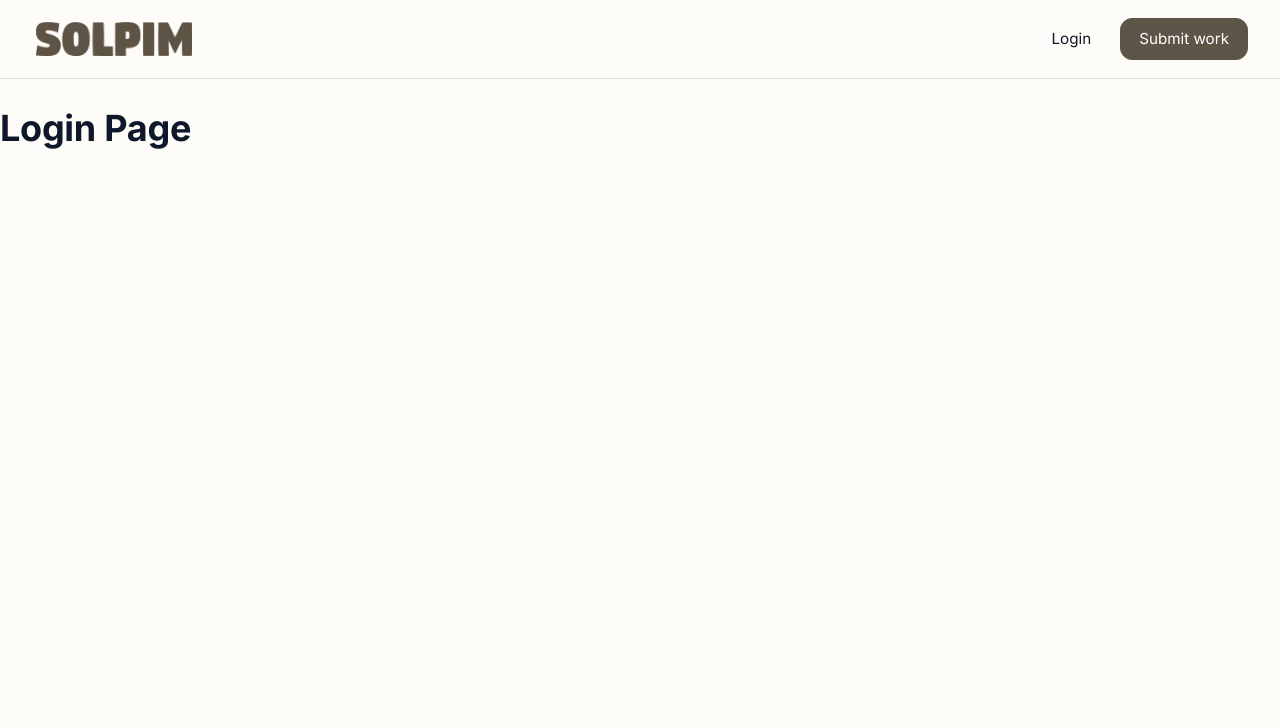
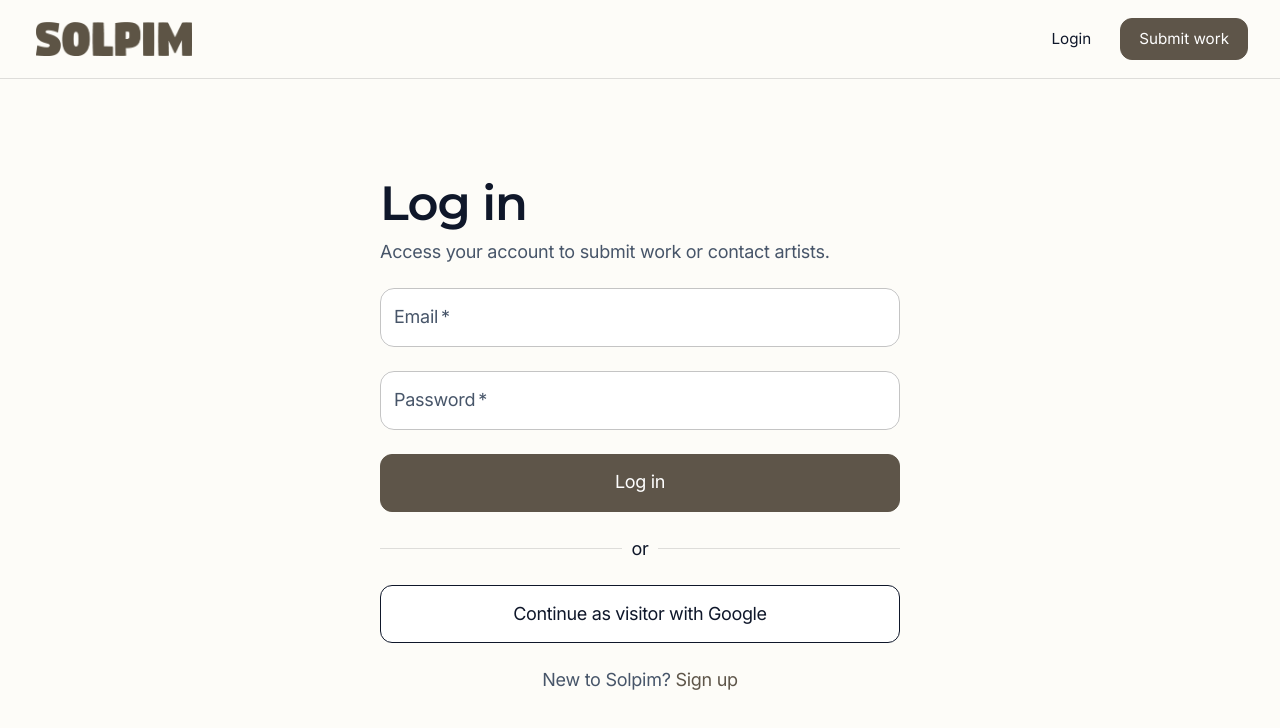
Before and after one commit to jsolbin/solpim, a React (Vite) app: page /login in a window 1280 px wide. Shown: the top 728 px of the page. Built offline with nearby package versions, Linux system fonts and the light colour scheme; no server answers.

Commit message:
feat: Implement email, verfication, and Google visitor login

```diff
--- a/src/firebase/auth.ts
+++ b/src/firebase/auth.ts
@@ -1,10 +1,13 @@
 import {
+  GoogleAuthProvider,
   createUserWithEmailAndPassword,
   sendEmailVerification,
+  signInWithEmailAndPassword,
+  signInWithPopup,
   signOut,
   updateProfile,
 } from 'firebase/auth'
-import { doc, serverTimestamp, setDoc } from 'firebase/firestore'
+import { doc, getDoc, serverTimestamp, setDoc } from 'firebase/firestore'
 
 import { DEFAULT_PROFILE_IMAGE_URL } from '@/constants/profileIcons'
 import { auth, db } from '@/firebase/config'
@@ -27,6 +30,11 @@ export interface VisitorSignUpInput {
   emailVerificationRedirectUrl: string
 }
 
+export interface LoginInput {
+  email: string
+  password: string
+}
+
 export interface UpdateUserProfileInput {
   name: string
   profileImageUrl?: string
@@ -34,6 +42,7 @@ export interface UpdateUserProfileInput {
 
 export const AUTH_PROFILE_UPDATED_EVENT = 'auth-profile-updated'
 export const AUTH_SESSION_UPDATED_EVENT = 'auth-session-updated'
+export const EMAIL_NOT_VERIFIED_ERROR = 'email-not-verified'
 
 export async function signUpStudentWithEmail({
   department,
@@ -109,6 +118,70 @@ export async function signUpVisitorWithEmail({
   return user
 }
 
+export async function loginWithEmail({ email, password }: LoginInput) {
+  const { user } = await signInWithEmailAndPassword(auth, email, password)
+  const userSnapshot = await getDoc(doc(db, 'users', user.uid))
+  const userRole = userSnapshot.data()?.role
+
+  if (
+    (userRole === 'student' || userRole === 'visitor') &&
+    !user.emailVerified
+  ) {
+    await signOut(auth)
+    window.dispatchEvent(new Event(AUTH_SESSION_UPDATED_EVENT))
+    throw new Error(EMAIL_NOT_VERIFIED_ERROR)
+  }
+
+  return user
+}
+
+export async function resendVerificationEmail({ email, password }: LoginInput) {
+  const { user } = await signInWithEmailAndPassword(auth, email, password)
+  const userSnapshot = await getDoc(doc(db, 'users', user.uid))
+  const userRole = userSnapshot.data()?.role
+
+  if (userRole !== 'student' && userRole !== 'visitor') {
+    await signOut(auth)
+    window.dispatchEvent(new Event(AUTH_SESSION_UPDATED_EVENT))
+    throw new Error('verification-email-password-only')
+  }
+
+  if (user.emailVerified) {
+    await signOut(auth)
+    window.dispatchEvent(new Event(AUTH_SESSION_UPDATED_EVENT))
+    throw new Error('email-already-verified')
+  }
+
+  await sendEmailVerification(user, {
+    url: `${window.location.origin}/login`,
+  })
+  await signOut(auth)
+  window.dispatchEvent(new Event(AUTH_SESSION_UPDATED_EVENT))
+}
+
+export async function loginVisitorWithGoogle() {
+  const provider = new GoogleAuthProvider()
+  const { user } = await signInWithPopup(auth, provider)
+  const userRef = doc(db, 'users', user.uid)
+  const userSnapshot = await getDoc(userRef)
+
+  if (!userSnapshot.exists()) {
+    const userProfile: VisitorProfile = {
+      uid: user.uid,
+      email: user.email ?? '',
+      name: user.displayName ?? 'Visitor',
+      profileImageUrl: user.photoURL ?? DEFAULT_PROFILE_IMAGE_URL,
+      role: 'visitor',
+      createdAt: serverTimestamp(),
+      updatedAt: serverTimestamp(),
+    }
+
+    await setDoc(userRef, userProfile)
+  }
+
+  return user
+}
+
 export async function logout() {
   await signOut(auth)
   window.dispatchEvent(new Event(AUTH_SESSION_UPDATED_EVENT))
--- a/src/pages/LoginPage/index.tsx
+++ b/src/pages/LoginPage/index.tsx
@@ -1,8 +1,261 @@
+import { useState } from 'react'
+import type { FormEvent } from 'react'
+import { Link as RouterLink, useLocation, useNavigate } from 'react-router-dom'
+
+import Alert from '@mui/material/Alert'
+import Box from '@mui/material/Box'
+import Divider from '@mui/material/Divider'
+import Link from '@mui/material/Link'
+import Snackbar from '@mui/material/Snackbar'
+import Stack from '@mui/material/Stack'
+import TextField from '@mui/material/TextField'
+import Typography from '@mui/material/Typography'
+import { FirebaseError } from 'firebase/app'
+
+import Button from '@/components/Button'
+import {
+  EMAIL_NOT_VERIFIED_ERROR,
+  loginVisitorWithGoogle,
+  loginWithEmail,
+  resendVerificationEmail,
+} from '@/firebase/auth'
+
+const pageSx = {
+  minHeight: 'calc(100vh - 91px)',
+  display: 'flex',
+  alignItems: 'center',
+  justifyContent: 'center',
+  px: 3,
+  py: { xs: 5, md: 7 },
+}
+
+const formSx = {
+  width: '100%',
+  maxWidth: 520,
+}
+
+const fieldSx = {
+  '& .MuiOutlinedInput-root': {
+    backgroundColor: 'background.paper',
+  },
+}
+
+function getLoginErrorMessage(error: unknown) {
+  if (error instanceof FirebaseError) {
+    switch (error.code) {
+      case 'auth/invalid-email':
+        return 'Email: enter a valid email address.'
+      case 'auth/missing-password':
+        return 'Password: enter your password.'
+      case 'auth/invalid-credential':
+        return 'Email or password is incorrect.'
+      case 'auth/popup-closed-by-user':
+        return 'Google sign in was closed before it finished.'
+      case 'auth/popup-blocked':
+        return 'Google sign in popup was blocked by the browser.'
+      case 'auth/account-exists-with-different-credential':
+        return 'This email is already registered with another sign in method.'
+      case 'auth/operation-not-allowed':
+        return 'Firebase Auth: this sign in method is not enabled.'
+      case 'auth/network-request-failed':
+        return 'Network: check your internet connection and try again.'
+      case 'auth/too-many-requests':
+        return 'Too many attempts. Wait a few minutes before trying again.'
+      case 'permission-denied':
+        return 'Firestore: permission denied while saving your visitor profile.'
+      default:
+        return `${error.code}: ${error.message}`
+    }
+  }
+
+  if (error instanceof Error && error.message === EMAIL_NOT_VERIFIED_ERROR) {
+    return 'Email verification required. Verify your email before logging in.'
+  }
+
+  if (
+    error instanceof Error &&
+    error.message === 'verification-email-password-only'
+  ) {
+    return 'Verification email can only be resent for email/password accounts.'
+  }
+
+  if (error instanceof Error && error.message === 'email-already-verified') {
+    return 'This email is already verified. Log in to continue.'
+  }
+
+  return 'Unable to log in. Please try again.'
+}
+
 function LoginPage() {
+  const navigate = useNavigate()
+  const location = useLocation()
+  const locationState = location.state as { message?: string } | null
+  const [email, setEmail] = useState('')
+  const [password, setPassword] = useState('')
+  const [errorMessage, setErrorMessage] = useState('')
+  const [notificationMessage, setNotificationMessage] = useState(
+    locationState?.message ?? ''
+  )
+  const [isSubmitting, setIsSubmitting] = useState(false)
+  const [isGoogleSubmitting, setIsGoogleSubmitting] = useState(false)
+  const [showResendVerification, setShowResendVerification] = useState(false)
+  const [isResendingVerification, setIsResendingVerification] = useState(false)
+
+  const handleSubmit = async (event: FormEvent<HTMLFormElement>) => {
+    event.preventDefault()
+    setErrorMessage('')
+    setShowResendVerification(false)
+    setIsSubmitting(true)
+
+    try {
+      await loginWithEmail({
+        email: email.trim(),
+        password,
+      })
+
+      navigate('/gallery')
+    } catch (error) {
+      setErrorMessage(getLoginErrorMessage(error))
+      setShowResendVerification(
+        error instanceof Error && error.message === EMAIL_NOT_VERIFIED_ERROR
+      )
+    } finally {
+      setIsSubmitting(false)
+    }
+  }
+
+  const handleResendVerificationEmail = async () => {
+    setErrorMessage('')
+    setIsResendingVerification(true)
+
+    try {
+      await resendVerificationEmail({
+        email: email.trim(),
+        password,
+      })
+
+      setShowResendVerification(false)
+      setNotificationMessage(
+        'We sent a new verification email. Use the latest email link to verify your account.'
+      )
+    } catch (error) {
+      setErrorMessage(getLoginErrorMessage(error))
+    } finally {
+      setIsResendingVerification(false)
+    }
+  }
+
+  const handleGoogleLogin = async () => {
+    setErrorMessage('')
+    setIsGoogleSubmitting(true)
+
+    try {
+      await loginVisitorWithGoogle()
+      navigate('/gallery')
+    } catch (error) {
+      setErrorMessage(getLoginErrorMessage(error))
+    } finally {
+      setIsGoogleSubmitting(false)
+    }
+  }
+
   return (
-    <div>
-      <h1>Login Page</h1>
-    </div>
+    <>
+      <Box component="main" sx={pageSx}>
+        <Stack component="form" onSubmit={handleSubmit} spacing={3} sx={formSx}>
+          <Box>
+            <Typography variant="h3">Log in</Typography>
+            <Typography color="text.secondary" sx={{ mt: 1 }} variant="body1">
+              Access your account to submit work or contact artists.
+            </Typography>
+          </Box>
+
+          {errorMessage ? <Alert severity="error">{errorMessage}</Alert> : null}
+          {showResendVerification ? (
+            <Button
+              disabled={
+                isSubmitting || isGoogleSubmitting || isResendingVerification
+              }
+              fullWidth
+              onClick={handleResendVerificationEmail}
+              type="button"
+              variant="white"
+            >
+              {isResendingVerification
+                ? 'Sending email...'
+                : 'Resend verification email'}
+            </Button>
+          ) : null}
+
+          <TextField
+            autoComplete="email"
+            label="Email"
+            onChange={(event) => setEmail(event.target.value)}
+            required
+            sx={fieldSx}
+            type="email"
+            value={email}
+          />
+
+          <TextField
+            autoComplete="current-password"
+            label="Password"
+            onChange={(event) => setPassword(event.target.value)}
+            required
+            sx={fieldSx}
+            type="password"
+            value={password}
+          />
+
+          <Button
+            disabled={
+              isSubmitting || isGoogleSubmitting || isResendingVerification
+            }
+            fullWidth
+            type="submit"
+          >
+            {isSubmitting ? 'Logging in...' : 'Log in'}
+          </Button>
+
+          <Divider>or</Divider>
+
+          <Button
+            disabled={
+              isSubmitting || isGoogleSubmitting || isResendingVerification
+            }
+            fullWidth
+            onClick={handleGoogleLogin}
+            type="button"
+            variant="white"
+          >
+            {isGoogleSubmitting
+              ? 'Connecting to Google...'
+              : 'Continue as visitor with Google'}
+          </Button>
+
+          <Typography color="text.secondary" textAlign="center" variant="body1">
+            New to Solpim?{' '}
+            <Link component={RouterLink} to="/signup" underline="hover">
+              Sign up
+            </Link>
+          </Typography>
+        </Stack>
+      </Box>
+
+      <Snackbar
+        autoHideDuration={8000}
+        onClose={() => setNotificationMessage('')}
+        open={Boolean(notificationMessage)}
+      >
+        <Alert
+          onClose={() => setNotificationMessage('')}
+          severity="success"
+          sx={{ width: '100%' }}
+        >
+          {notificationMessage}
+        </Alert>
+      </Snackbar>
+    </>
   )
 }
 
```
